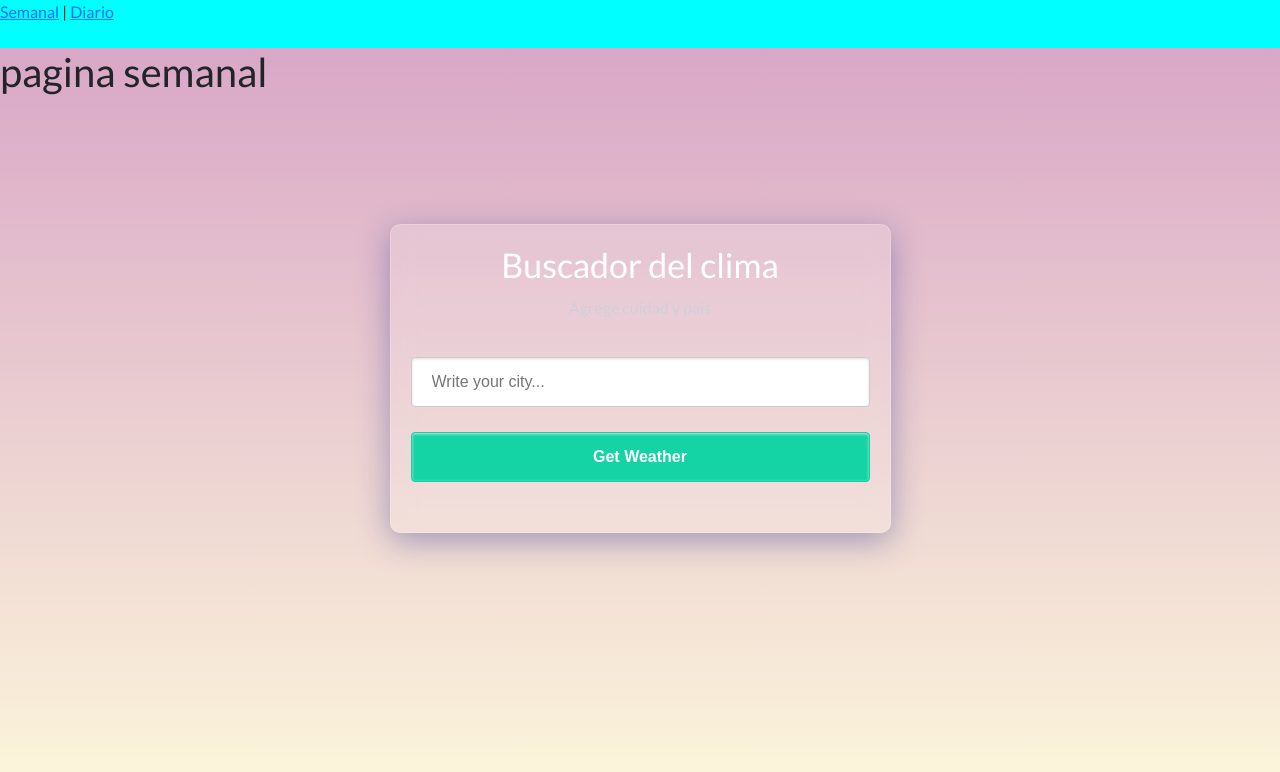
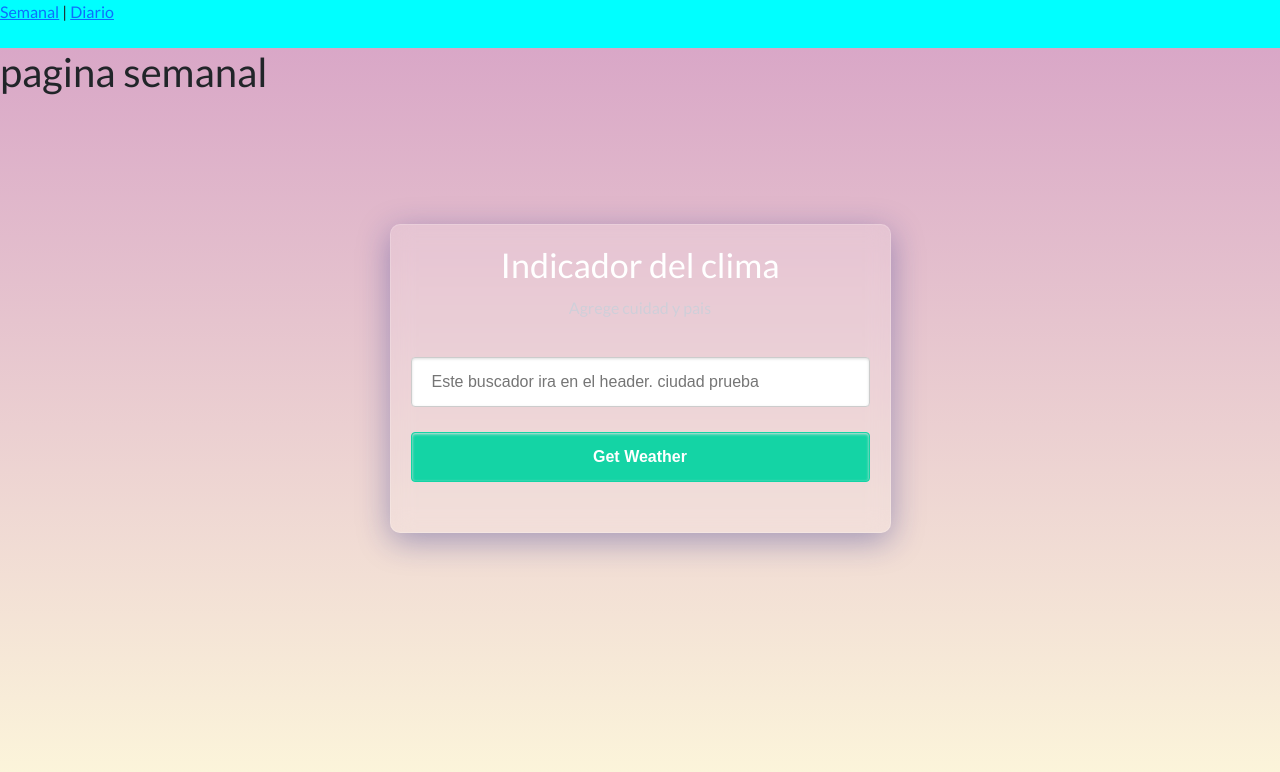
Before and after one commit to YorlinPacha/app_weather, a Vue app: page / in a window 1280 px wide. Shown: the top 772 px of the page. Built offline with nearby package versions, Linux system fonts and the light colour scheme.

Commit message:
ACtualizar texto

```diff
--- a/src/components/CardHome.vue
+++ b/src/components/CardHome.vue
@@ -1,6 +1,6 @@
 <template>
     <section class="weather-content">
-        <h1>Buscador del clima</h1>
+        <h1>Indicador del clima</h1>
         <div class="result">
             <p>Agrege cuidad y pais</p>
             <!-- <h5>Clima en Bogota</h5>
@@ -10,7 +10,7 @@
             <p>Min: 27°C</p> -->
         </div>
         <form action="" method="POST" class="get-weather">
-            <input type="text" name="city" id="city" placeholder="Write your city...">
+            <input type="text" name="city" id="city" placeholder="Este buscador ira en el header. ciudad prueba">
             <input type="submit" name="" id="" value="Get Weather">
         </form>
     </section>
```
